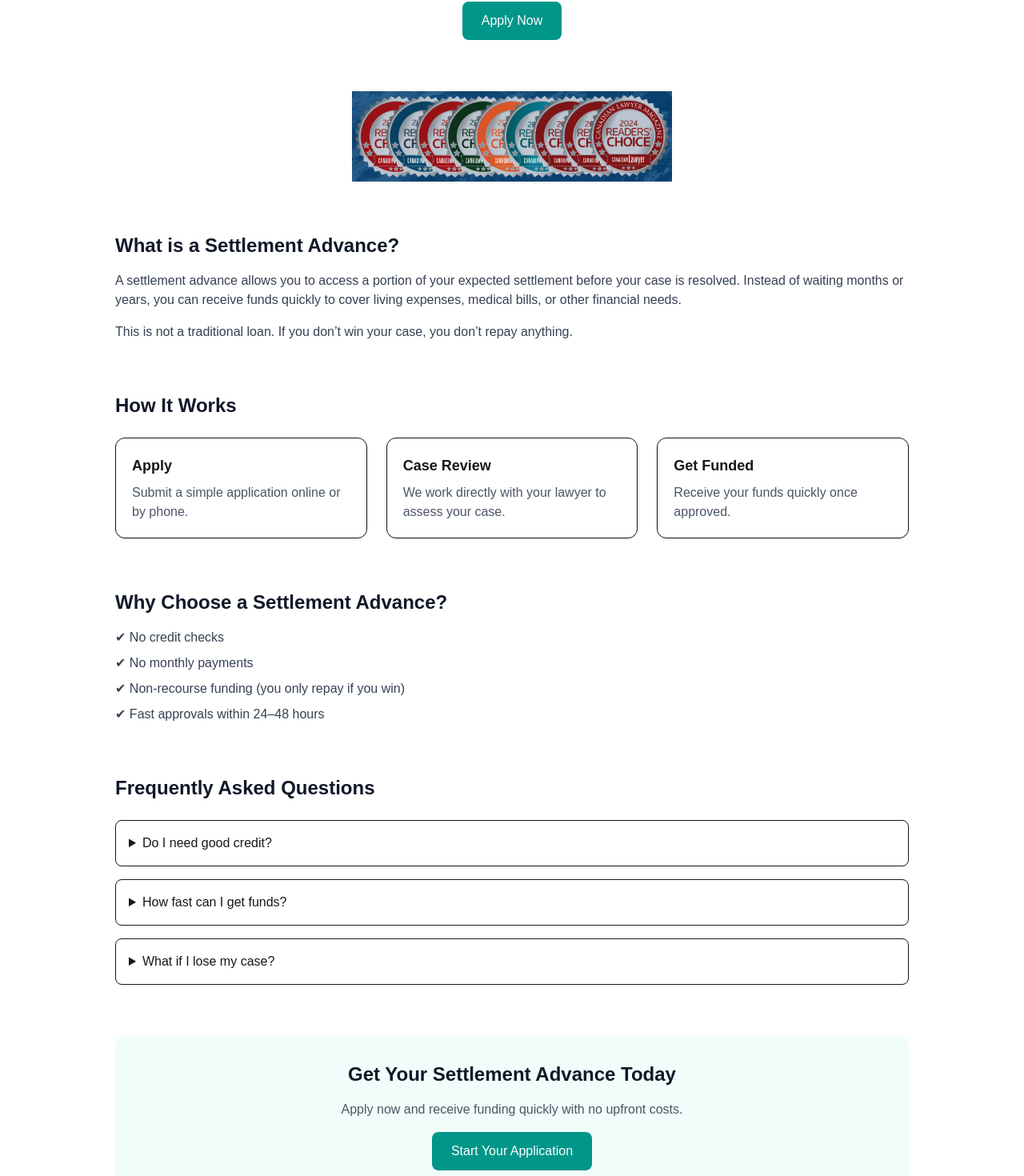
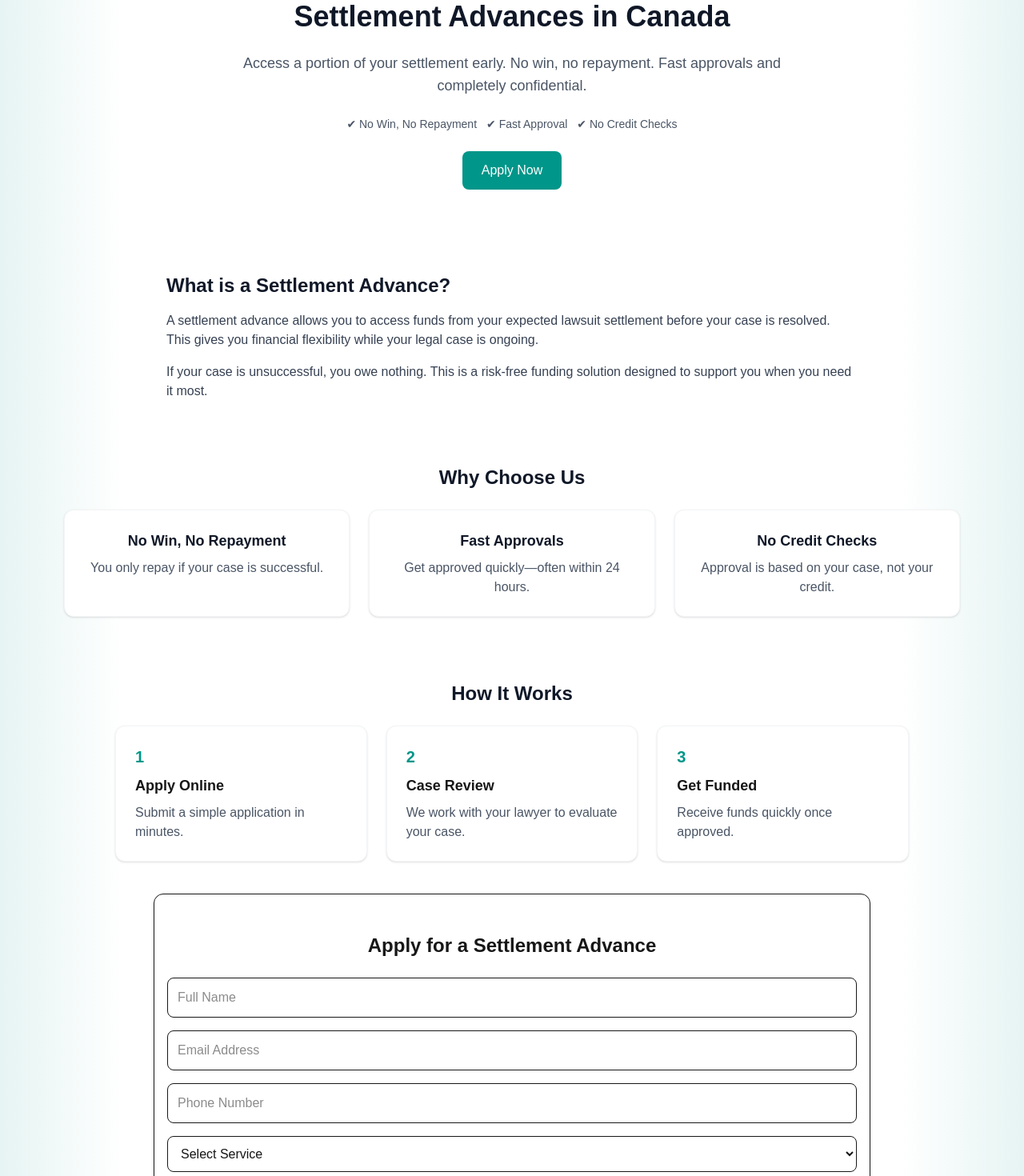
Before and after one commit to stevej00171/my-website, a Next.js app: page /settlement-advances in a window 1280 px wide. Shown: the part 291-1761 px from the top of the page at 80% size. Built offline with nearby package versions, Linux system fonts and the light colour scheme.

Commit message:
Added lawsuit funding page

```diff
--- a/app/lawsuit-funding/page.tsx
+++ b/app/lawsuit-funding/page.tsx
@@ -4,99 +4,102 @@ import Image from "next/image";
 
 export default function LawsuitFundingPage() {
   return (
-    <main className="relative min-h-screen overflow-hidden
-    bg-[linear-gradient(to_right,#e6f4f3_0%,#ffffff_12%,#ffffff_88%,#e6f4f3_100%)]">
+    <main className="min-h-screen bg-[linear-gradient(to_right,#e6f4f3_0%,#ffffff_12%,#ffffff_88%,#e6f4f3_100%)]">
 
-      {/* BACKGROUND GLOW */}
-      <div className="absolute top-0 left-1/2 -translate-x-1/2 w-[900px] h-[400px] bg-teal-100 opacity-30 blur-3xl rounded-full pointer-events-none"></div>
-
-      {/* NAV (simple for now) */}
-      <nav className="sticky top-0 z-50 bg-white/80 backdrop-blur-lg border-b border-gray-200 shadow-sm">
-        <div className="max-w-6xl mx-auto px-4 py-3 flex justify-between items-center">
-          <div className="font-bold text-lg">SteveLaw Investments</div>
-          <a href="/" className="text-sm font-semibold hover:text-teal-600">Home</a>
-        </div>
-      </nav>
-
-      {/* CONTENT */}
       <div className="max-w-5xl mx-auto px-4 py-16 space-y-12">
 
         {/* HERO */}
         <section className="text-center space-y-6">
-          <Image
-            src="/badges.png"
-            alt="Awards"
-            width={420}
-            height={130}
-            className="mx-auto object-contain"
-          />
-
           <h1 className="text-3xl md:text-4xl font-bold text-gray-900">
             Lawsuit Funding in Canada
           </h1>
 
           <div className="w-16 h-1 bg-teal-600 mx-auto rounded"></div>
 
-          <p className="text-lg text-gray-600 max-w-2xl mx-auto">
-            Get the financial support you need while your case moves forward—no upfront costs, no monthly payments.
+          <p className="text-gray-600 max-w-2xl mx-auto">
+            Get financial support during your legal case so you can focus on recovery—not bills.
           </p>
 
-          <div className="flex justify-center gap-4 flex-wrap text-sm text-gray-600">
+          <Image
+            src="/badges.png"
+            alt="Trust badges"
+            width={420}
+            height={130}
+            className="mx-auto"
+          />
+
+          <div className="flex justify-center gap-4 text-sm text-gray-600 flex-wrap">
             <span>✔ No Win, No Repayment</span>
             <span>✔ Fast Approval</span>
-            <span>✔ Risk-Free Funding</span>
+            <span>✔ No Credit Checks</span>
           </div>
 
           <a
             href="/#contact"
-            className="bg-teal-600 text-white px-6 py-3 rounded-lg inline-block hover:bg-teal-700 transition"
+            className="inline-block bg-teal-600 text-white px-6 py-3 rounded-lg hover:bg-teal-700 transition"
           >
             Apply Now
           </a>
         </section>
 
-        {/* INFO SECTION */}
-        <section className="grid md:grid-cols-2 gap-10">
+        {/* CONTENT */}
+        <section className="bg-white p-6 rounded-xl shadow-sm border space-y-6">
+          <h2 className="text-2xl font-semibold text-gray-900">
+            What is Lawsuit Funding?
+          </h2>
 
-          <div className="space-y-4">
-            <h2 className="text-2xl font-semibold text-gray-900">
-              What is Lawsuit Funding?
-            </h2>
-            <p className="text-gray-700">
-              Lawsuit funding provides plaintiffs with cash advances based on the expected outcome of their case.
-              This allows you to cover living expenses, medical bills, and other costs while waiting for settlement.
-            </p>
-            <p className="text-gray-700">
-              Unlike traditional loans, repayment only happens if you win your case.
-            </p>
-          </div>
+          <p className="text-gray-700 leading-relaxed">
+            Lawsuit funding provides plaintiffs with access to cash advances while their case is ongoing.
+            Instead of waiting months or years for a settlement, you can receive funds now to cover
+            living expenses, medical bills, and other financial needs.
+          </p>
 
-          <div className="bg-white p-6 rounded-xl shadow-sm border border-gray-100 space-y-3">
-            <h3 className="font-semibold text-lg">Why Choose Us</h3>
-            <ul className="text-gray-700 text-sm space-y-2">
-              <li>✔ Fast approvals within 24–48 hours</li>
-              <li>✔ No credit checks</li>
-              <li>✔ Transparent terms</li>
-              <li>✔ Trusted by legal professionals</li>
-            </ul>
-          </div>
+          <p className="text-gray-700 leading-relaxed">
+            This type of funding is non-recourse, meaning you only repay if your case is successful.
+            There are no monthly payments and no financial risk if you lose.
+          </p>
+        </section>
 
+        {/* BENEFITS */}
+        <section className="grid md:grid-cols-3 gap-6">
+          {[
+            {
+              title: "No Risk",
+              text: "You only repay if your case wins.",
+            },
+            {
+              title: "Fast Access",
+              text: "Funding decisions in as little as 24–48 hours.",
+            },
+            {
+              title: "Confidential",
+              text: "Your information is kept private and secure.",
+            },
+          ].map((item, i) => (
+            <div key={i} className="bg-white p-6 rounded-xl shadow-sm border">
+              <h3 className="font-semibold text-lg text-gray-900">
+                {item.title}
+              </h3>
+              <p className="text-gray-600 mt-2">{item.text}</p>
+            </div>
+          ))}
         </section>
 
         {/* CTA */}
-        <section className="bg-white p-8 rounded-xl shadow-sm border border-gray-100 text-center space-y-4">
+        <section className="text-center bg-white p-8 rounded-xl shadow-sm border">
           <h2 className="text-2xl font-semibold text-gray-900">
-            Need Funding Now?
+            Apply for Lawsuit Funding Today
           </h2>
-          <p className="text-gray-600">
-            Apply today and get a decision quickly.
+
+          <p className="text-gray-600 mt-2">
+            Simple application. Fast approval. No obligation.
           </p>
 
           <a
             href="/#contact"
-            className="bg-teal-600 text-white px-6 py-3 rounded-lg inline-block hover:bg-teal-700 transition"
+            className="inline-block mt-4 bg-teal-600 text-white px-6 py-3 rounded-lg hover:bg-teal-700"
           >
-            Start Your Application
+            Start Application
           </a>
         </section>
 
--- a/app/layout.tsx
+++ b/app/layout.tsx
@@ -1,3 +1,4 @@
+import Link from "next/link";
 import "./globals.css";
 import { ReactNode } from "react";
 import { FaFacebook, FaTwitter, FaLinkedin } from "react-icons/fa";
--- a/app/settlement-advances/page.tsx
+++ b/app/settlement-advances/page.tsx
@@ -1,135 +1,228 @@
 "use client";
 
 import Image from "next/image";
+import { useState } from "react";
 
 export default function SettlementAdvancesPage() {
+  const [status, setStatus] = useState("");
+  const [loading, setLoading] = useState(false);
+
+  const handleSubmit = async (e: React.FormEvent<HTMLFormElement>) => {
+    e.preventDefault();
+    setLoading(true);
+
+    const form = e.currentTarget;
+    const formData = new FormData(form);
+
+    try {
+      const res = await fetch("/api/contact", {
+        method: "POST",
+        body: formData,
+      });
+
+      if (res.ok) {
+        setStatus("success");
+        form.reset();
+      } else {
+        setStatus("error");
+      }
+    } catch {
+      setStatus("error");
+    }
+
+    setLoading(false);
+  };
+
   return (
-    <main className="max-w-5xl mx-auto px-4 py-12 space-y-16">
+    <main className="relative min-h-screen bg-[linear-gradient(to_right,#e6f4f3_0%,#ffffff_12%,#ffffff_88%,#e6f4f3_100%)]">
 
       {/* HERO */}
-      <section className="text-center space-y-6">
+      <section className="max-w-6xl mx-auto px-4 py-16 text-center space-y-6">
+        <Image
+          src="/badges.png"
+          alt="Awards"
+          width={420}
+          height={130}
+          className="mx-auto"
+        />
+
         <h1 className="text-3xl md:text-4xl font-bold text-gray-900">
           Settlement Advances in Canada
         </h1>
 
         <p className="text-lg text-gray-600 max-w-2xl mx-auto">
-          Get cash before your case settles. No upfront fees. No risk if you lose.
+          Access a portion of your settlement early. No win, no repayment.
+          Fast approvals and completely confidential.
         </p>
 
-        <div className="flex justify-center gap-3 text-sm text-gray-600">
+        <div className="flex flex-wrap justify-center gap-3 text-sm text-gray-600">
           <span>✔ No Win, No Repayment</span>
           <span>✔ Fast Approval</span>
-          <span>✔ 100% Confidential</span>
+          <span>✔ No Credit Checks</span>
         </div>
 
         <a
-          href="/#contact"
-          className="bg-teal-600 text-white px-6 py-3 rounded-lg inline-block hover:bg-teal-700"
+          href="#contact"
+          className="inline-block bg-teal-600 text-white px-6 py-3 rounded-lg hover:bg-teal-700 transition"
         >
           Apply Now
         </a>
       </section>
 
-      {/* BADGES */}
-      <section className="flex justify-center">
-        <Image
-          src="/badges.png"
-          alt="Trust badges"
-          width={400}
-          height={120}
-          className="object-contain"
-        />
-      </section>
-
-      {/* WHAT IS THIS */}
-      <section className="space-y-4">
+      {/* WHAT IT IS */}
+      <section className="max-w-4xl mx-auto px-4 py-10 space-y-4">
         <h2 className="text-2xl font-semibold text-gray-900">
           What is a Settlement Advance?
         </h2>
 
         <p className="text-gray-700">
-          A settlement advance allows you to access a portion of your expected
-          settlement before your case is resolved. Instead of waiting months or
-          years, you can receive funds quickly to cover living expenses, medical
-          bills, or other financial needs.
+          A settlement advance allows you to access funds from your expected
+          lawsuit settlement before your case is resolved. This gives you
+          financial flexibility while your legal case is ongoing.
         </p>
 
         <p className="text-gray-700">
-          This is not a traditional loan. If you don’t win your case, you don’t
-          repay anything.
+          If your case is unsuccessful, you owe nothing. This is a risk-free
+          funding solution designed to support you when you need it most.
         </p>
       </section>
 
-      {/* HOW IT WORKS */}
-      <section className="space-y-6">
-        <h2 className="text-2xl font-semibold text-gray-900">
-          How It Works
+      {/* BENEFITS */}
+      <section className="max-w-6xl mx-auto px-4 py-10">
+        <h2 className="text-2xl font-semibold text-gray-900 mb-6 text-center">
+          Why Choose Us
         </h2>
 
         <div className="grid md:grid-cols-3 gap-6">
           {[
-            ["Apply", "Submit a simple application online or by phone."],
-            ["Case Review", "We work directly with your lawyer to assess your case."],
-            ["Get Funded", "Receive your funds quickly once approved."],
-          ].map(([title, desc], i) => (
-            <div key={i} className="border p-5 rounded-xl bg-white shadow-sm">
-              <h3 className="font-semibold text-lg">{title}</h3>
-              <p className="text-gray-600 mt-2">{desc}</p>
+            {
+              title: "No Win, No Repayment",
+              text: "You only repay if your case is successful.",
+            },
+            {
+              title: "Fast Approvals",
+              text: "Get approved quickly—often within 24 hours.",
+            },
+            {
+              title: "No Credit Checks",
+              text: "Approval is based on your case, not your credit.",
+            },
+          ].map((item, i) => (
+            <div
+              key={i}
+              className="bg-white border border-gray-100 p-6 rounded-xl shadow-sm text-center"
+            >
+              <h3 className="font-semibold text-lg text-gray-900">
+                {item.title}
+              </h3>
+              <p className="text-gray-600 mt-2">{item.text}</p>
             </div>
           ))}
         </div>
       </section>
 
-      {/* BENEFITS */}
-      <section className="space-y-4">
+      {/* HOW IT WORKS */}
+      <section className="max-w-5xl mx-auto px-4 py-10 text-center space-y-6">
         <h2 className="text-2xl font-semibold text-gray-900">
-          Why Choose a Settlement Advance?
+          How It Works
         </h2>
 
-        <ul className="space-y-2 text-gray-700">
-          <li>✔ No credit checks</li>
-          <li>✔ No monthly payments</li>
-          <li>✔ Non-recourse funding (you only repay if you win)</li>
-          <li>✔ Fast approvals within 24–48 hours</li>
-        </ul>
-      </section>
-
-      {/* FAQ */}
-      <section className="space-y-6">
-        <h2 className="text-2xl font-semibold text-gray-900">
-          Frequently Asked Questions
-        </h2>
-
-        <div className="space-y-4">
+        <div className="grid md:grid-cols-3 gap-6 text-left">
           {[
-            ["Do I need good credit?", "No. Approval is based on your case, not your credit."],
-            ["How fast can I get funds?", "Most approvals happen within 1–2 days."],
-            ["What if I lose my case?", "You owe nothing. It’s completely risk-free."],
-          ].map(([q, a], i) => (
-            <details key={i} className="border p-4 rounded-lg">
-              <summary className="font-medium cursor-pointer">{q}</summary>
-              <p className="mt-2 text-gray-600">{a}</p>
-            </details>
+            {
+              step: "1",
+              title: "Apply Online",
+              text: "Submit a simple application in minutes.",
+            },
+            {
+              step: "2",
+              title: "Case Review",
+              text: "We work with your lawyer to evaluate your case.",
+            },
+            {
+              step: "3",
+              title: "Get Funded",
+              text: "Receive funds quickly once approved.",
+            },
+          ].map((item, i) => (
+            <div
+              key={i}
+              className="bg-white border border-gray-100 p-6 rounded-xl shadow-sm"
+            >
+              <div className="text-teal-600 font-bold text-xl">
+                {item.step}
+              </div>
+              <h3 className="font-semibold text-lg mt-2">
+                {item.title}
+              </h3>
+              <p className="text-gray-600 mt-2">{item.text}</p>
+            </div>
           ))}
         </div>
       </section>
 
-      {/* FINAL CTA */}
-      <section className="text-center space-y-4 bg-teal-50 p-8 rounded-xl">
-        <h2 className="text-2xl font-semibold text-gray-900">
-          Get Your Settlement Advance Today
+      {/* CONTACT FORM */}
+      <section
+        id="contact"
+        className="max-w-4xl mx-auto px-4 py-12 bg-white border rounded-xl shadow-sm"
+      >
+        <h2 className="text-2xl font-semibold text-center mb-6">
+          Apply for a Settlement Advance
         </h2>
 
-        <p className="text-gray-600">
-          Apply now and receive funding quickly with no upfront costs.
-        </p>
+        <form onSubmit={handleSubmit} className="space-y-4">
+          <input
+            name="name"
+            placeholder="Full Name"
+            required
+            className="w-full border p-3 rounded-lg"
+          />
+          <input
+            name="email"
+            type="email"
+            placeholder="Email Address"
+            required
+            className="w-full border p-3 rounded-lg"
+          />
+          <input
+            name="phone"
+            placeholder="Phone Number"
+            required
+            className="w-full border p-3 rounded-lg"
+          />
 
-        <a
-          href="/#contact"
-          className="bg-teal-600 text-white px-6 py-3 rounded-lg inline-block hover:bg-teal-700"
-        >
-          Start Your Application
-        </a>
+          <select
+            name="service"
+            required
+            className="w-full border p-3 rounded-lg"
+          >
+            <option value="">Select Service</option>
+            <option>Settlement Advance</option>
+            <option>Lawsuit Funding</option>
+            <option>Law Firm Financing</option>
+            <option>Business Funding</option>
+          </select>
+
+          <button
+            type="submit"
+            disabled={loading}
+            className="bg-teal-600 text-white py-3 rounded-lg w-full hover:bg-teal-700"
+          >
+            {loading ? "Submitting..." : "Submit Request"}
+          </button>
+
+          {status === "success" && (
+            <p className="text-green-600 text-center">
+              Submitted successfully. We’ll contact you shortly.
+            </p>
+          )}
+
+          {status === "error" && (
+            <p className="text-red-600 text-center">
+              Something went wrong. Please try again.
+            </p>
+          )}
+        </form>
       </section>
 
     </main>
```
Also changed, not shown: app/page.tsx (+8 -1 lines).
